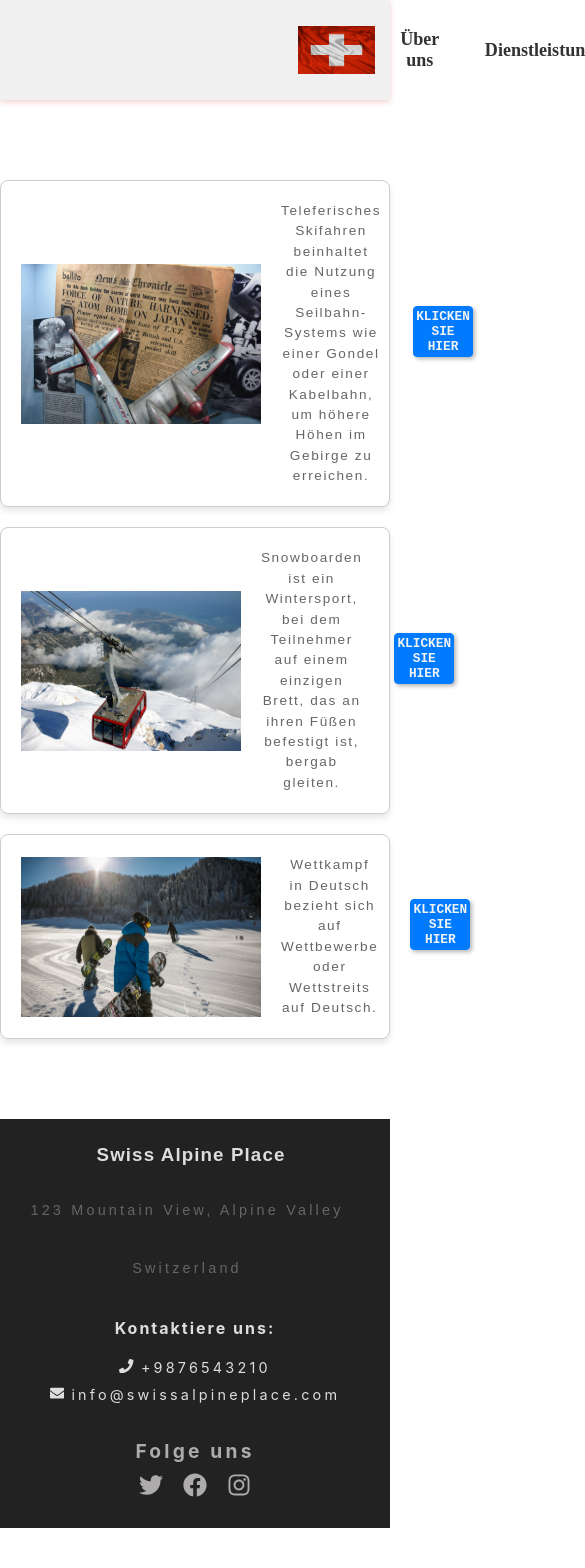
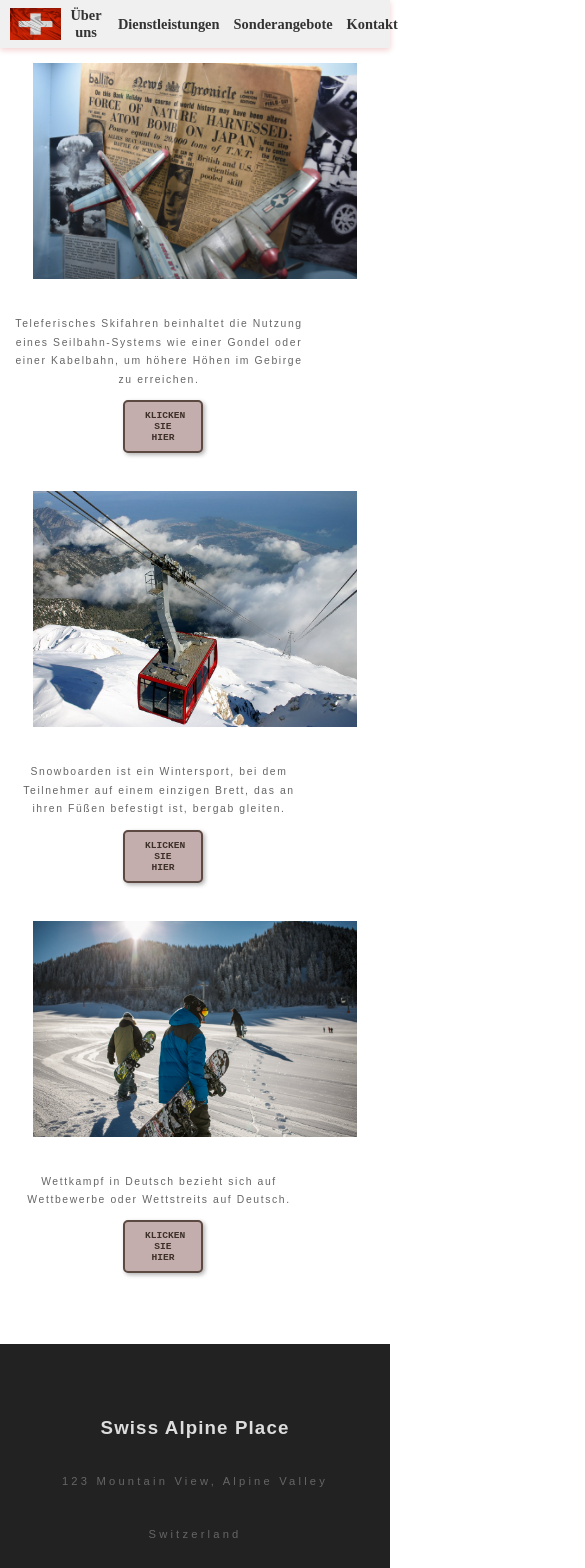
Before and after one commit to Melisako/ski-alpines, a React (Create React App) app: page /services in a window 390 px wide. Shown: the top 1568 px of the page, 585 px wide, since content can reach past the window. Before the commit the page ends 1528 px from the top, so only its background shows below. Built offline with nearby package versions, Linux system fonts and the light colour scheme.

Commit message:
css-commit

```diff
--- a/src/assets/aboutus.css
+++ b/src/assets/aboutus.css
@@ -19,7 +19,7 @@ p{margin-top: 2rem;
   margin-left: 13rem;
   line-height: 1.8;
   width: 45rem;
-    font-size: 0.9rem;
+    font-size: 0.8rem;
     font-family: 'Nanum Gothic', sans-serif;
     color: #666;
     letter-spacing: 0.1rem;
@@ -79,3 +79,73 @@ span{
     padding: 0.15rem;
     line-height: 1.8;
 }
+
+@media screen and (max-width: 768px) {
+  .about-image {
+    height: auto;
+    margin-bottom: 3rem;
+  }
+
+  p {
+    margin-left: 0;
+    width: auto;
+    font-size: 0.75rem;
+  }
+
+  span {
+    width: auto;
+    font-size: 0.8rem;
+    margin-bottom: 10rem;
+  }
+
+  .news {
+    flex-direction: column;
+    align-items: center;
+  }
+
+  .news-card {
+    width: 80%;
+  }
+
+  .news-card p {
+    margin-left: 0;
+    width: auto;
+    font-size: 0.65rem;
+  }
+}
+
+@media screen and (max-width: 576px) {
+  h3 {
+    margin-top: 3rem;
+    display: block;
+    margin-right: 0;
+    margin-bottom: 1rem;
+  }
+
+  p {
+    width: 100%;
+    margin-left: 0;
+    font-size: 0.7rem;
+  }
+
+  span {
+    width: 100%;
+    font-size: 0.75rem;
+    margin-bottom: 5rem;
+  }
+
+  .news {
+    margin-top: 3rem;
+    margin-bottom: 3rem;
+  }
+
+  .news-card {
+    width: 100%;
+  }
+
+  .news-card p {
+    margin-left: 0;
+    width: 100%;
+    font-size: 0.6rem;
+  }
+}
--- a/src/assets/contactus.css
+++ b/src/assets/contactus.css
@@ -129,3 +129,74 @@ margin-right: 2rem;
     border-radius: 6px;
     font-size: 1em;
   }
+  @media screen and (max-width: 768px) {
+    .contact-form {
+      width: 80%;
+      margin: 0 auto;
+      padding: 20px;
+    }
+
+    label {
+      text-align: center;
+      display: block;
+      margin: 10px 0;
+      font-size: 0.9em;
+    }
+
+    .form-control,
+    .form-cont,
+    .start-date,
+    .end-date {
+      width: 100%;
+      margin-left: 0;
+      margin-right: 0;
+      margin-top: 5px;
+      margin-bottom: 10px;
+      font-size: 0.9em;
+    }
+
+    .btn-submit {
+      width: 100%;
+      margin-top: 1rem;
+      font-size: 0.9em;
+    }
+
+    .date-group {
+      flex-direction: column;
+      align-items: center;
+    }
+
+    .date-label {
+      margin-left: 0;
+      margin-top: 0.5rem;
+      font-size: 0.8rem;
+    }
+  }
+
+  @media screen and (max-width: 576px) {
+    .contact-us h2 {
+      font-size: 1.5em;
+      margin-bottom: 15px;
+    }
+
+    .contact-form {
+      width: 90%;
+      padding: 20px;
+    }
+
+    label {
+      font-size: 0.85em;
+    }
+
+    .form-control,
+    .form-cont,
+    .start-date,
+    .end-date {
+      font-size: 0.85em;
+    }
+
+    .btn-submit {
+      font-size: 0.85em;
+      margin-top: 1.5rem;
+    }
+  }
--- a/src/assets/footer.css
+++ b/src/assets/footer.css
@@ -70,3 +70,63 @@ margin-right: 14rem;
 .icon-link:hover {
   color: #007bff;
 }
+@media screen and (max-width: 768px) {
+  .location p {
+    margin-right: 0;
+  }
+
+  .contact ul {
+    font-size: 0.9rem;
+  }
+
+  .contact ul li {
+    font-size: 0.8rem;
+    margin-bottom: 8px;
+  }
+
+  .social-icons a {
+    font-size: 20px;
+    margin: 0 8px;
+  }
+
+  .social-icons h4 {
+    font-size: 1rem;
+    margin-bottom: 8px;
+  }
+
+  .icon-link {
+    font-size: 20px;
+    margin: 0 8px;
+  }
+}
+
+@media screen and (max-width: 576px) {
+  .location p {
+    margin-right: 0;
+    text-align: center;
+  }
+
+  .contact ul {
+    font-size: 0.8rem;
+  }
+
+  .contact ul li {
+    font-size: 0.7rem;
+    margin-bottom: 6px;
+  }
+
+  .social-icons a {
+    font-size: 18px;
+    margin: 0 6px;
+  }
+
+  .social-icons h4 {
+    font-size: 0.9rem;
+    margin-bottom: 6px;
+  }
+
+  .icon-link {
+    font-size: 18px;
+    margin: 0 6px;
+  }
+}
--- a/src/assets/header.css
+++ b/src/assets/header.css
@@ -36,3 +36,46 @@
     width: 5.5rem;
     height: 3rem;
   }
+  @media screen and (max-width: 768px) {
+    .header {
+      height: auto;
+      padding: 5px;
+    }
+
+    .header-content {
+      margin-left: 10px;
+      justify-content: center;
+    }
+
+    .custom-link {
+      font-size: 1rem;
+      margin: 0 5px;
+      padding: 3px 6px;
+    }
+
+    .header-image {
+      width: 4rem;
+      height: 2.5rem;
+    }
+  }
+
+  @media screen and (max-width: 576px) {
+    .header {
+      padding: 5px;
+    }
+
+    .header-content {
+      margin-left: 5px;
+    }
+
+    .custom-link {
+      font-size: 0.9rem;
+      margin: 0 3px;
+      padding: 2px 4px;
+    }
+
+    .header-image {
+      width: 3.5rem;
+      height: 2rem;
+    }
+  }
--- a/src/assets/services.css
+++ b/src/assets/services.css
@@ -1,76 +1,68 @@
+@media screen and (max-width: 768px) {
+  .services {
+    gap: 15px;
+    margin-bottom: 3rem;
+  }
 
+  .carousel img {
+    width: 150px;
+    margin-right: 5px;
+  }
 
-.services {
-    margin-top: 5rem;
-    display: flex;
-    justify-content: center;
+  .service-image {
+    width: 15rem;
+    height: 8rem;
+    margin-right: 10px;
+  }
+
+  .card p {
+    width: 100%;
+    font-size: 0.7rem;
+  }
+
+  .link {
+    font-size: 0.7rem;
+    width: 6rem;
+    margin-bottom: 1rem;
+  }
+}
+
+@media screen and (max-width: 576px) {
+  .services {
     flex-direction: column;
-    gap: 20px;
-    margin-bottom: 5rem;
+    align-items: center;
+    text-align: center;
+  }
+
+  .carousel {
+    flex-direction: column;
+    align-items: center;
+  }
+
+  .carousel img {
+    width: 80%;
+    margin-right: 0;
+    margin-bottom: 10px;
+  }
+
+  .service-image {
+    width: 90%;
+    height: auto;
+    margin-right: 0;
   }
 
   .card {
-    display: flex;
-    align-items: center;
-    padding: 20px;
-    border: 1px solid #ccc;
-    border-radius: 8px;
-    box-shadow: 0 4px 6px rgba(0, 0, 0, 0.1);
-  }
-  .carousel {
-    display: flex;
-    justify-content: space-between;
-    align-items: center;
-
-  }
-
-  .carousel img {
-    width: 200px;
-    height: auto;
-    margin-right: 10px;
-    border: 2px solid #ccc;
-    border-radius: 8px;
-
-  }
-
-  .service-image {
-    display: flex;
-    align-items: center;
-    width: 20rem;
-    height: 10rem;
-    margin-right: 20px;
+    padding: 15px;
   }
 
   .card p {
-    width: 42rem;
-    display: block;
-    font-size: 0.85rem;
-    line-height: 1.5;
-    margin: 0;
+    width: 80%;
+    font-size: 0.65rem;
   }
 
-
   .link {
-margin-left: 2rem;
-    font-size: 0.8rem;
-    display: inline-block;
-    padding: 2px 2px;
-    color: #f1f3f4;
-    text-decoration: none;
-    border: 1px solid #007bff;
-    background-color: #007bff;
-    width: 7rem;
-    margin-bottom: 1.5rem;
-    border-radius: 4px;
-    transition: background-color 0.3s, color 0.3s;
+    font-size: 0.6rem;
+    width: 5rem;
+    margin-bottom: 0.5rem;
   }
-
-  .link:hover {
-    background-color: #007bff;
-    color: #fff;
-    text-decoration: none;
-  }
-
-  .link:hover {
-    text-decoration: underline;
-  }
+}
--- a/src/assets/specialoffers.css
+++ b/src/assets/specialoffers.css
@@ -1,8 +1,3 @@
-
-.containerrr{
-  padding: 25px;
-  background-color: #eeededcb;
-}
 
 .vintage-labell {
   color: #fff;
@@ -109,7 +104,7 @@ border-radius: 3rem;
 .reservation-input {
   margin-top: 1rem;
 width: 65rem;
-height: 1rem;
+height: 0.7rem;
   padding: 8px;
   border: 1px solid #ccc;
   border-radius: 5px;
@@ -117,3 +112,29 @@ height: 1rem;
   font-size: 14px;
   color: #555;
 }
+
+@media screen and (max-width: 768px) {
+  .offerr-block img {
+    width: 100%;
+    height: auto;
+    margin-left: 0;
+  }
+}
+
+@media screen and (max-width: 576px) {
+  .offerr-block {
+    padding: 10px;
+  }
+
+  .offerr-block h3 {
+    margin-bottom: 3rem;
+  }
+
+  .form-controll {
+    width: 100%;
+  }
+
+  .reservation-input {
+    width: 100%;
+  }
+}
```
